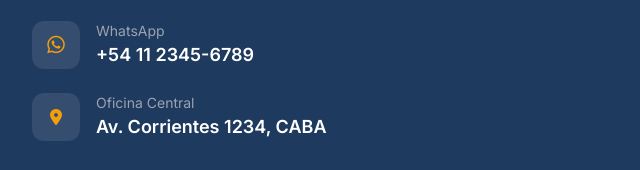
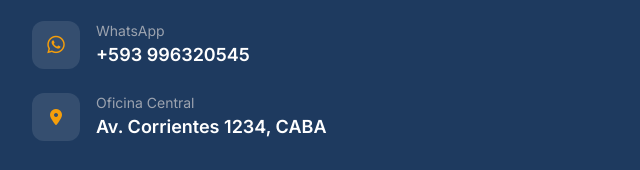
Before and after one commit to Robert081983/Robert, a plain HTML site: page index.html in a window 1280 px wide. Shown: the part 5093-5263 px from the top of the page, 0-640 px from the left. Drawn offline with nearby package versions, Linux system fonts and the light colour scheme.

Commit message:
Update index.html

```diff
--- a/index.html
+++ b/index.html
@@ -632,7 +632,7 @@
                             </div>
                             <div>
                                 <p class="text-sm text-gray-400">WhatsApp</p>
-                                <p class="font-semibold text-lg">+54 11 2345-6789</p>
+                                <p class="font-semibold text-lg">+593 996320545</p>
                             </div>
                         </div>
                         <div class="flex items-center space-x-4">
```
